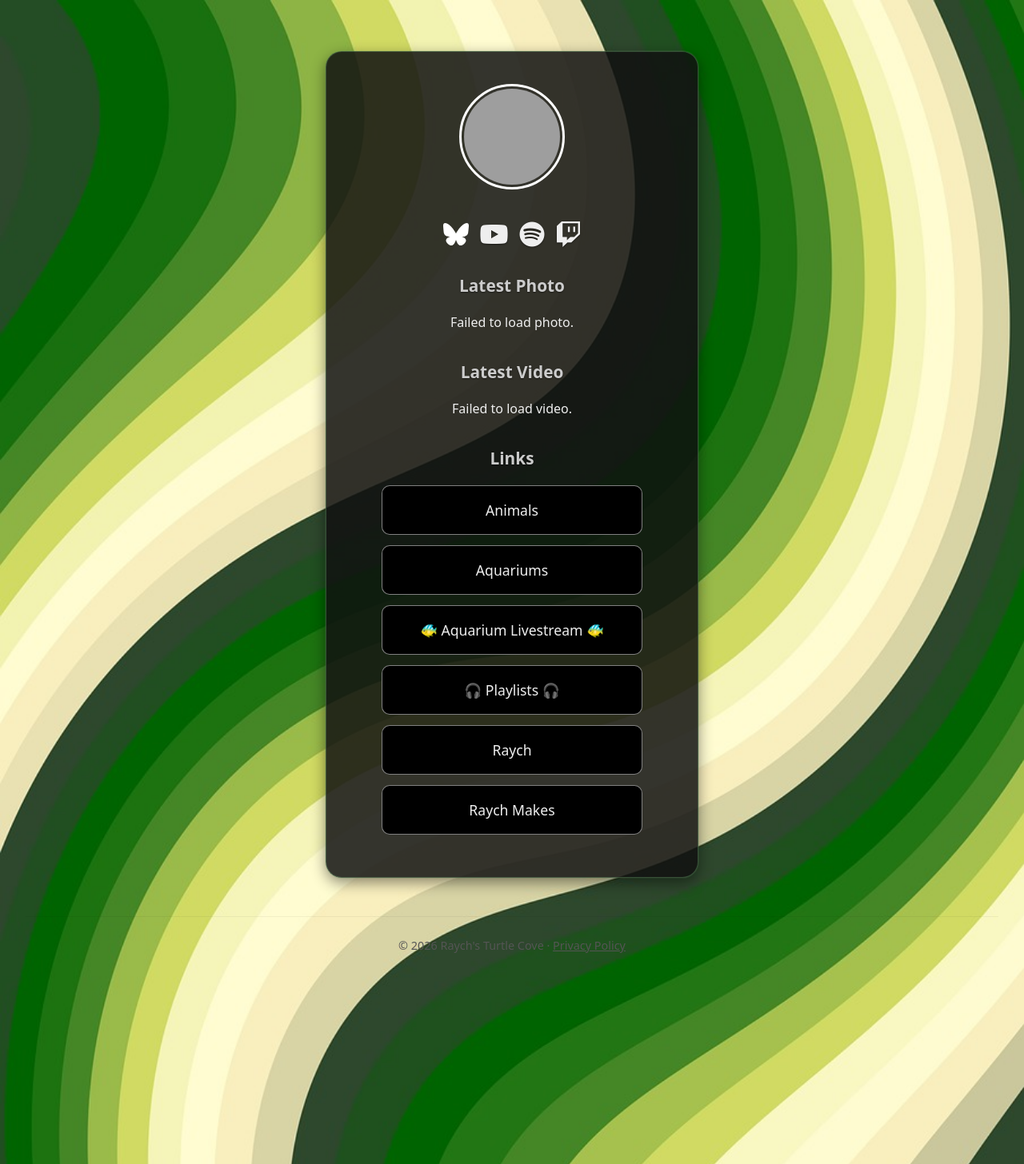
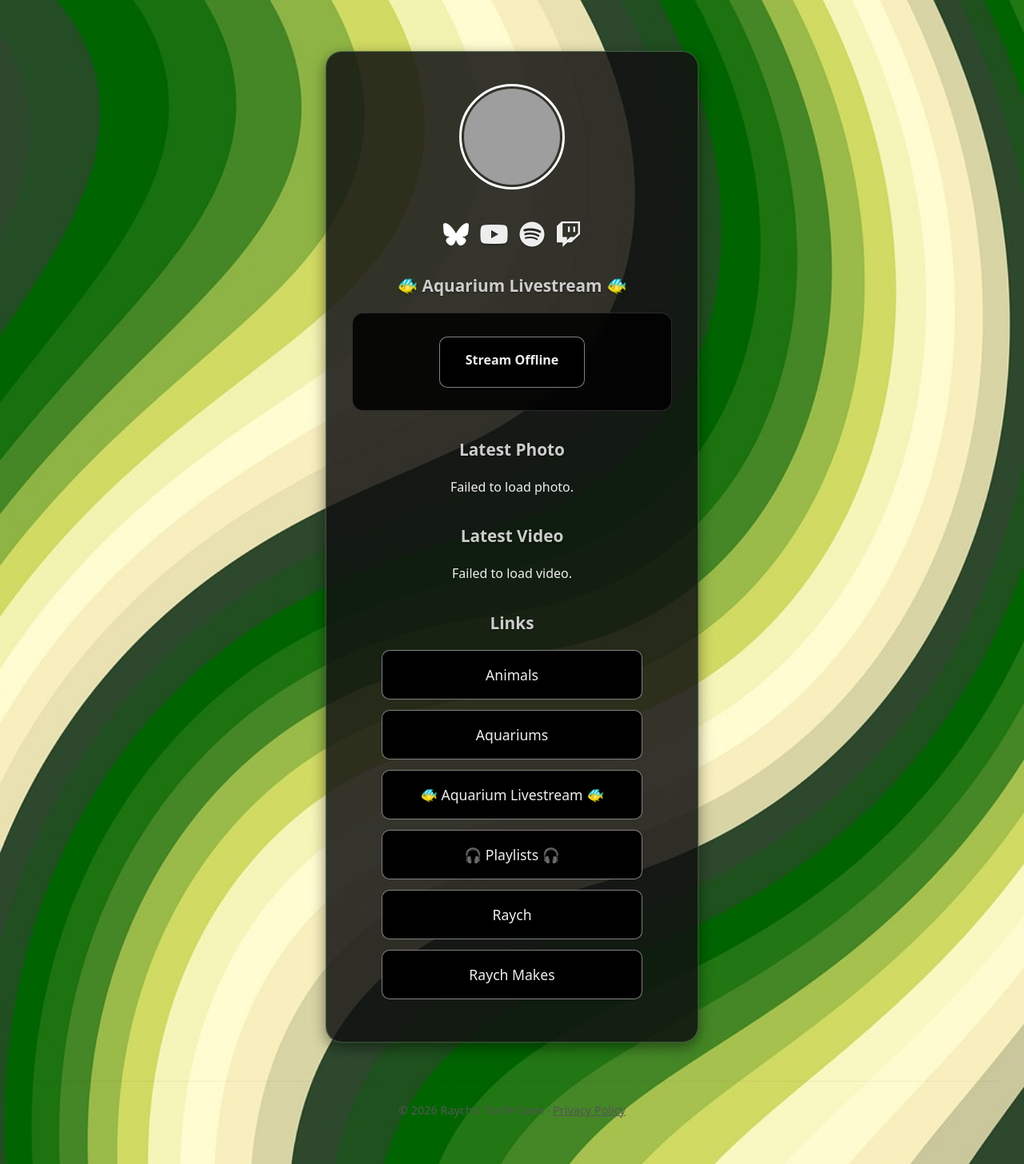
Before and after one commit to rachelsprague/turtles.raych.com, a Jekyll site: the page built from index.md, in a window 1280 px wide. Shown: the whole page at 80% size. Built offline with Jekyll 4.4.1, drawn with Linux system fonts in a browser that asks for light colours; grey boxes are pictures that could not be loaded.

Commit message:
add twitch

```diff
--- a/assets/css/style.css
+++ b/assets/css/style.css
@@ -129,6 +129,72 @@ body.turtles-page .landing-container {
   background: #333;
   border-color: rgba(255, 255, 255, 0.85);
   transform: scale(1.02);
+}
+
+/* ================================
+   Twitch stream card
+=============================== */
+.twitch-card {
+  background: rgba(0,0,0,0.85);
+  border-radius: 14px;
+  padding: 1rem 1.2rem;
+  max-width: 380px;
+  margin: 1rem auto 2rem;
+  color: #eee;
+  border: 1px solid rgba(255,255,255,0.15);
+  backdrop-filter: blur(6px);
+  -webkit-backdrop-filter: blur(6px);
+  text-align: left;
+  display: flex;
+  flex-direction: column;
+  gap: 0.5rem;
+  transition: all 0.25s ease;
+}
+
+.twitch-card:hover {
+  transform: translateY(-2px) scale(1.01);
+  border-color: rgba(78,228,78,0.6);
+}
+
+.twitch-card a {
+  display: flex;
+  flex-direction: column;
+  color: inherit;
+  text-decoration: none;
+}
+
+.twitch-card .status-text {
+  display: flex;
+  flex-direction: column;
+  gap: 0.25rem;
+}
+
+.twitch-card .status-text strong {
+  font-size: 1rem;
+}
+
+.twitch-card .status-text .duration {
+  font-size: 0.8rem;
+  opacity: 0.7;
+}
+
+/* Twitch live pulse animation */
+.twitch-card.live {
+  animation: twitchPulse 1.8s infinite ease-in-out;
+  border-color: rgba(78,228,78,0.6);
+}
+
+@keyframes twitchPulse {
+  0%,100% { box-shadow: 0 0 6px rgba(78,228,78,0.4); }
+  50% { box-shadow: 0 0 12px rgba(78,228,78,0.6); }
+}
+
+/* Responsive tweaks */
+@media screen and (max-width: 480px) {
+  .twitch-card {
+    max-width: 100%;
+    padding: 0.8rem 1rem;
+  }
 }
 
 /* ================================
--- a/index.md
+++ b/index.md
@@ -27,6 +27,16 @@ body_class: turtles-page
 
   <!-- Latest Media -->
   <section class="latest">
+    <h2>🐠 Aquarium Livestream 🐠</h2>
+    <div id="twitch-status" class="twitch-card">
+      <a href="https://www.twitch.tv/raych_com" target="_blank" rel="noopener">
+        <div class="status-text">
+          <strong>Stream Offline</strong>
+          <span class="duration"></span>
+        </div>
+      </a>
+    </div>
+
     <h2>Latest Photo</h2>
     <div id="latest-photo"></div>
 
@@ -192,9 +202,43 @@ async function loadBlueskyMedia() {
 
 // Run it
 loadBlueskyMedia();
+
+async function updateTwitchStatus() {
+  const twitchCard = document.getElementById("twitch-status");
+  if (!twitchCard) return;
+
+  try {
+    const username = "raych_com";
+    const response = await fetch(`https://twitchtracker.com/api/v1/twitch/${username}/status`);
+    const data = await response.json();
+
+    // TwitchTracker API returns: { isLive: boolean, duration: "1h 23m" }
+    const isLive = data.isLive;
+    const durationText = data.duration || "";
+
+    const statusText = twitchCard.querySelector(".status-text strong");
+    const durationEl = twitchCard.querySelector(".status-text .duration");
+
+    if (isLive) {
+      twitchCard.classList.add("live");
+      statusText.textContent = "Live Now!";
+      durationEl.textContent = `Streaming for ${durationText}`;
+    } else {
+      twitchCard.classList.remove("live");
+      statusText.textContent = "Stream Offline";
+      durationEl.textContent = "";
+    }
+  } catch (err) {
+    console.error("Failed to update Twitch status:", err);
+  }
+}
+
+// run once on page load
+updateTwitchStatus();
+
+// optional: refresh every 60s
+setInterval(updateTwitchStatus, 60000);
 </script>
-
-
 
   <!-- Hub text -->
   <!--  <p>The turtles racked up 12.6k+ followers and 300k+ likes on TikTok—but I've moved all their content off the platform. You can now follow them on Bluesky <a href="https://bsky.app/profile/turtles.raych.com">@turtles.raych.com</a>.</p>
```
Also changed, not shown: tanks/index.md (line endings or trailing spaces).
